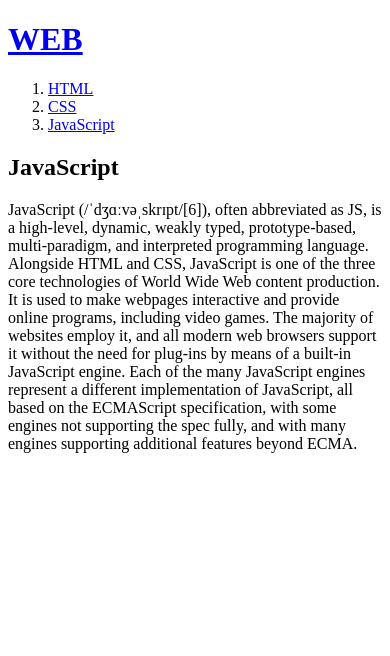
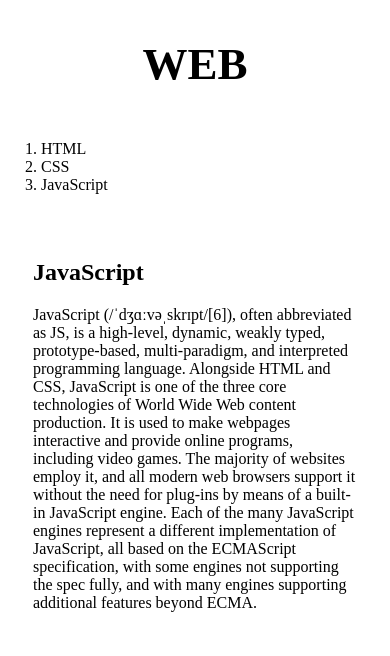
Before and after one commit to ChangYoub/First-Web, a plain HTML site: page 3.html in a window 390 px wide. Drawn offline with Linux system fonts and the light colour scheme.

Commit message:
반응형 웹 기능 추가

```diff
--- a/3.html
+++ b/3.html
@@ -1,17 +1,22 @@
 <!doctype html>
 <html>
 <head>
-  <title>WEB3 - welcome</title>
+  <title>WEB - JavaScript</title>
   <meta charset="utf-8">
+  <link rel="stylesheet" href="style.css">
 </head>
 <body>
-  <p><h1><a href="index.html">WEB</a></h1></p>
-  <ol>
-    <li><a href="1.html">HTML</a></li>
-    <li><a href="2.html">CSS</a></li>
-    <li><a href="3.html">JavaScript</a></li>
-  </ol>
-  <p><h2>JavaScript</h2></p>
-  <p>JavaScript (/ˈdʒɑːvəˌskrɪpt/[6]), often abbreviated as JS, is a high-level, dynamic, weakly typed, prototype-based, multi-paradigm, and interpreted programming language. Alongside HTML and CSS, JavaScript is one of the three core technologies of World Wide Web content production. It is used to make webpages interactive and provide online programs, including video games. The majority of websites employ it, and all modern web browsers support it without the need for plug-ins by means of a built-in JavaScript engine. Each of the many JavaScript engines represent a different implementation of JavaScript, all based on the ECMAScript specification, with some engines not supporting the spec fully, and with many engines supporting additional features beyond ECMA.</p>
+  <h1><a href="index.html">WEB</a></h1>
+  <div id="grid">
+    <ol>
+      <li><a href="1.html">HTML</a></li>
+      <li><a href="2.html">CSS</a></li>
+      <li><a href="3.html">JavaScript</a></li>
+    </ol>
+    <div id="article">
+      <h2>JavaScript</h2>
+      <p>JavaScript (/ˈdʒɑːvəˌskrɪpt/[6]), often abbreviated as JS, is a high-level, dynamic, weakly typed, prototype-based, multi-paradigm, and interpreted programming language. Alongside HTML and CSS, JavaScript is one of the three core technologies of World Wide Web content production. It is used to make webpages interactive and provide online programs, including video games. The majority of websites employ it, and all modern web browsers support it without the need for plug-ins by means of a  built-in JavaScript engine. Each of the many JavaScript engines represent a different implementation of JavaScript, all based on the ECMAScript specification, with some engines not supporting the spec fully, and with many engines supporting additional features beyond ECMA.</p>
+    </div>
+  </div>
 </body>
 </html>
--- /dev/null
+++ b/style.css
@@ -0,0 +1,43 @@
+<style>
+body {
+  margin: 0px;
+}
+a {
+  color: black;
+  text-decoration: none;
+}
+h1 {
+  font-size: 45px;
+  text-align: center;
+  border-bottom: 1px solid gray;
+  margin: 0px;
+  padding: 30px;
+}
+ol {
+  border-right: 1px solid gray;
+  width: 100px;
+  margin: 0px;
+  padding: 20px;
+}
+#grid {
+  display: grid;
+  grid-template-columns: 150px 1fr;
+}
+#grid #article {
+  padding: 25px;
+}
+#grid ol {
+  padding-left: 33px;
+}
+@media(max-width:800px) {
+  #grid {
+    display: block;
+  }
+  ol {
+    border-right: none;
+  }
+  h1 {
+    border-bottom: none;
+  }
+}
+</style>
```
Also changed, not shown: 1.html (+8 -41 lines), 2.html (+22 -9 lines), index.html (+8 -3 lines).
